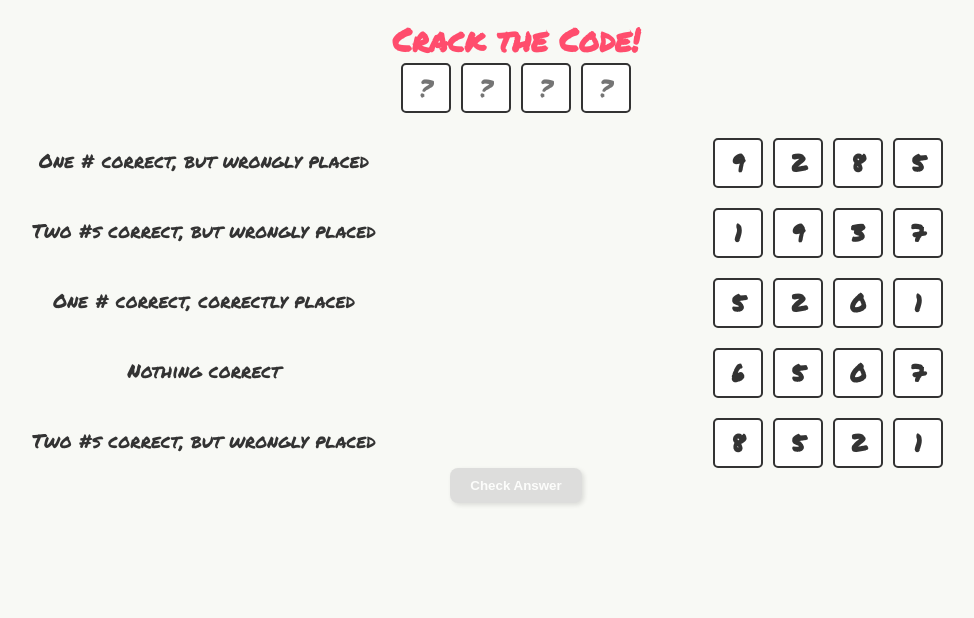
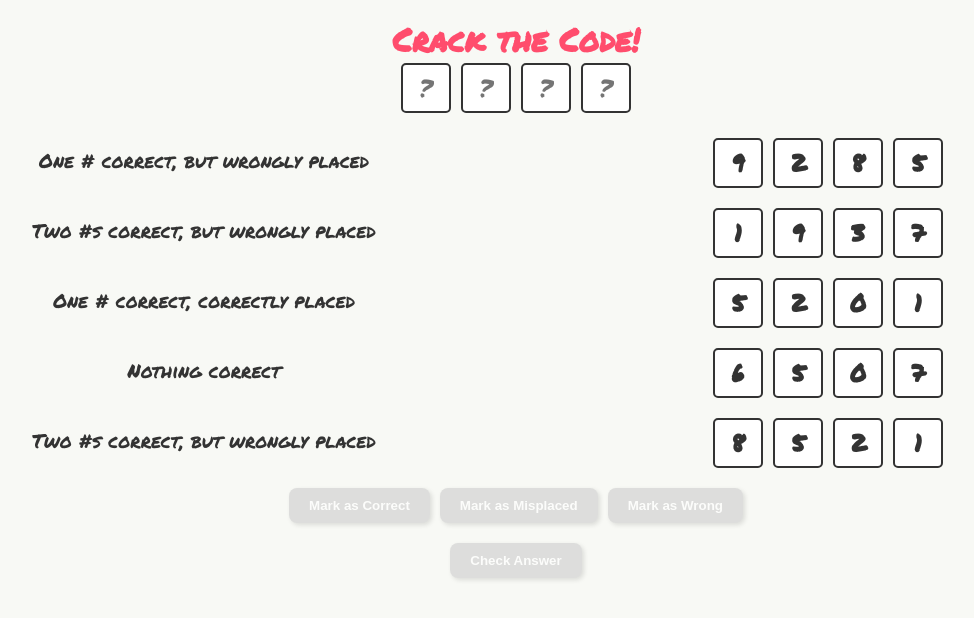
Before and after one commit to rickysoliman/crack-the-code, an Angular app: page / in a window 1280 px wide. Shown: the top 618 px of the page, without its empty margins (124-1098 px from the left). Built offline with nearby package versions, Linux system fonts and the light colour scheme.

Commit message:
correct, misplaced and wrong styling and behavior

```diff
--- a/src/app/components/game/game.component.html
+++ b/src/app/components/game/game.component.html
@@ -30,6 +30,31 @@
     }
   </div>
 
+  <!-- MarkUp Buttons -->
+  <div class="mark-up-buttons-wrapper">
+    <button
+      class="correct-button"
+      [disabled]="disableMarkUpButtons"
+      (click)="markAsCorrect()"
+    >
+      Mark as Correct
+    </button>
+    <button
+      class="misplaced-button"
+      [disabled]="disableMarkUpButtons"
+      (click)="markAsMisplaced()"
+    >
+      Mark as Misplaced
+    </button>
+    <button
+      class="wrong-button"
+      [disabled]="disableMarkUpButtons"
+      (click)="markAsWrong()"
+    >
+      Mark as Wrong
+    </button>
+  </div>
+
   <!-- Check Answer Button -->
   <button
     class="check-answer-button"
--- a/src/app/components/game/game.component.scss
+++ b/src/app/components/game/game.component.scss
@@ -73,14 +73,48 @@
       }
 
       .clue-box.selected {
-        background-color: grey;
+        background-color: #a3a3a3;
+      }
+
+      .clue-box.correct {
+        background-color: #0dac0d;
+        color: white;
+      }
+
+      .clue-box.misplaced {
+        background-color: #3b3beb;
+        color: white;
+      }
+
+      .clue-box.wrong {
+        background-color: #f63a3a;
+        color: white;
+        text-decoration: line-through;
       }
     }
   }
 
-  .check-answer-button:disabled {
+  .check-answer-button:disabled,
+  .mark-up-buttons-wrapper button:disabled {
     background-color: #cccccc;
     cursor: not-allowed;
     opacity: 0.6;
   }
+
+  .mark-up-buttons-wrapper {
+    display: flex;
+    justify-content: center;
+    gap: 10px;
+    margin: 20px;
+
+    .correct-button {
+      background-color: #0dac0d;
+    }
+    .misplaced-button {
+      background-color: #3b3beb;
+    }
+    .wrong-button {
+      background-color: #f63a3a;
+    }
+  }
 }
--- a/src/app/components/game/game.component.ts
+++ b/src/app/components/game/game.component.ts
@@ -31,6 +31,10 @@ export class GameComponent {
   code: string = ''; // the code to guess
 
   disableCheckButton: boolean = true;
+  disableMarkUpButtons: boolean = true;
+
+  selectedClue: Clue | null = null;
+  selectedNumber: ClueNum | null = null;
 
   clues: Clue[] = [
     {
@@ -118,15 +122,19 @@ export class GameComponent {
   selectClueBox(clue: Clue, number: ClueNum): void {
     console.log({ clue, number });
 
-    // this.clues[clue.index].numbers[number.index].state = 'selected';
-
     switch (number.state) {
       case 'default':
         number.state = 'selected';
         this.deselectOtherClueBoxes(clue, number);
+        this.selectedClue = clue;
+        this.selectedNumber = number;
+        this.disableMarkUpButtons = false;
         break;
       case 'selected':
         number.state = 'default';
+        this.selectedClue = null;
+        this.selectedNumber = null;
+        this.disableMarkUpButtons = true;
         break;
       // case 'correct':
       //   number.state = 'wrong';
@@ -150,6 +158,18 @@ export class GameComponent {
     });
   }
 
+  markAsCorrect(): void {
+    this.selectedNumber!.state = 'correct';
+  }
+
+  markAsMisplaced(): void {
+    this.selectedNumber!.state = 'misplaced';
+  }
+
+  markAsWrong(): void {
+    this.selectedNumber!.state = 'wrong';
+  }
+
   checkAnswer(): void {
     const value = this.codeForm.value;
     const guess = `${value.digit1}${value.digit2}${value.digit3}${value.digit4}`;
```
